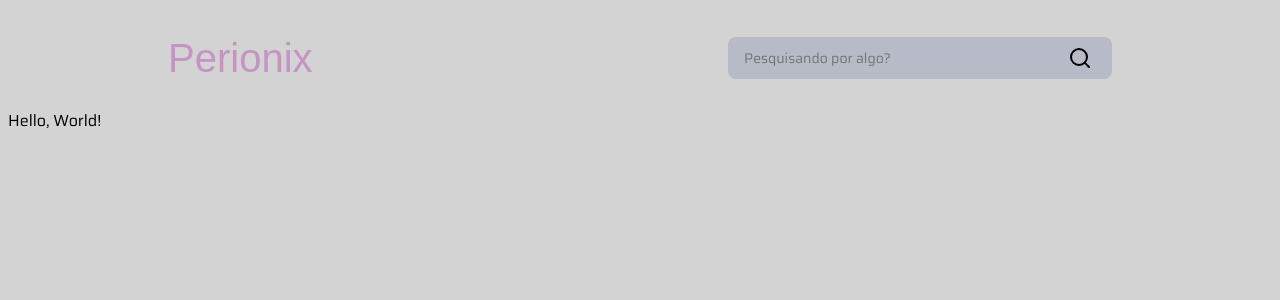
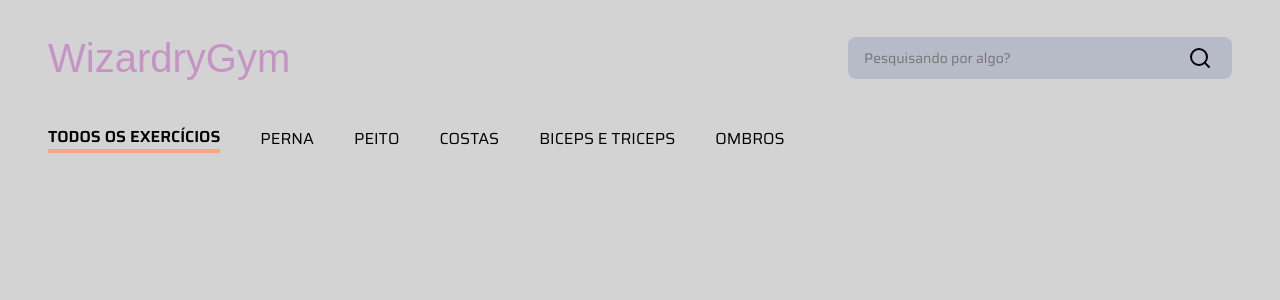
Before and after one commit to Demaman/GymWizardry, a Next.js app: page / in a window 1280 px wide. Shown: the top 300 px of the page. Built offline with nearby package versions, Linux system fonts and the light colour scheme; a web font is replaced by a local one.

Commit message:
creating filter by type

```diff
--- /dev/null
+++ b/src/app/components/filter_bar.tsx
@@ -0,0 +1,22 @@
+"use client"
+import styled from "styled-components";
+import { FilterByType } from "./filter_by_type";
+
+interface FilterBarProps{
+
+}
+
+const FilterContainer = styled.div`
+    display: flex;
+    width: 100%;
+    align-items: start;
+`
+
+export function FilterBar (props: FilterBarProps){
+    return (
+        <FilterContainer>
+            <FilterByType></FilterByType>
+        </FilterContainer>
+    )
+
+}
--- /dev/null
+++ b/src/app/components/filter_by_type.tsx
@@ -0,0 +1,42 @@
+"use client"
+import styled from "styled-components";
+
+interface FilterByTypeProps{
+
+}
+
+interface FilterItemProps{
+    selected: boolean;
+}
+
+const FilterList = styled.ul`
+    display: flex;
+    align-items: center;
+    justify-content: center;
+    gap: 40px
+`
+const FilterItem = styled.li<FilterItemProps>`
+    font-family: inherit;
+    font-weight: ${props => props.selected ? '600' :'400'};
+    font-style: normal;
+    display: flex;
+    text-align: center;
+    text-transform: uppercase;
+    color: var(--text-dark);
+    cursor: pointer;
+
+    border-bottom: ${props => props.selected ? '4px solid var(--orange-low)': ''};
+`
+
+export function FilterByType(){
+    return(
+        <FilterList>
+            <FilterItem selected={true}> Todos os exercícios</FilterItem>
+            <FilterItem selected={false}> Perna</FilterItem>
+            <FilterItem selected={false}> Peito</FilterItem>
+            <FilterItem selected={false}> Costas</FilterItem>
+            <FilterItem selected={false}> Biceps e Triceps</FilterItem>
+            <FilterItem selected={false}> Ombros</FilterItem>
+        </FilterList>
+    )
+}
--- a/src/app/components/header.tsx
+++ b/src/app/components/header.tsx
@@ -18,7 +18,7 @@ const TagHeader = styled.header`
     display: flex;
     align-items: center;
     justify-content: space-between;
-    padding: 20px 160px;
+    padding: 20px 40px;
 `
 
 const Logo = styled.a`
@@ -31,7 +31,7 @@ const Logo = styled.a`
 export function Header(props: HeaderProps){
     return (
         <TagHeader>
-            <Logo className={sairaStencil.className}> Perionix </Logo>
+            <Logo className={sairaStencil.className}> WizardryGym </Logo>
             <div> <PrimaryWInputSearchIcon placeholder="Pesquisando por algo?"/></div>
         </TagHeader>
     )
--- a/src/app/globals.css
+++ b/src/app/globals.css
@@ -3,6 +3,7 @@
     --logo-color: #C594C5;
     --bg-secondary: #b7bac7;
     --text-dark: #000000;
+    --orange-low: #FFA585;
 }
 /*
 * {
--- /dev/null
+++ b/src/app/page.module.css
@@ -0,0 +1,6 @@
+.main{
+    display: flex;
+    flex-direction: column;
+    align-items: center;
+    padding: 34px 160px;
+}
--- a/src/app/page.tsx
+++ b/src/app/page.tsx
@@ -1,5 +1,12 @@
 import React from 'react';
+import { FilterBar } from './components/filter_bar';
+import styles from './page.module.css'
+
 
 export default function Page() {
-  return <div>Hello, World!</div>;
+  return (
+    <main className='styles.main'>
+      <FilterBar/>
+    </main>
+  )
 }
```
